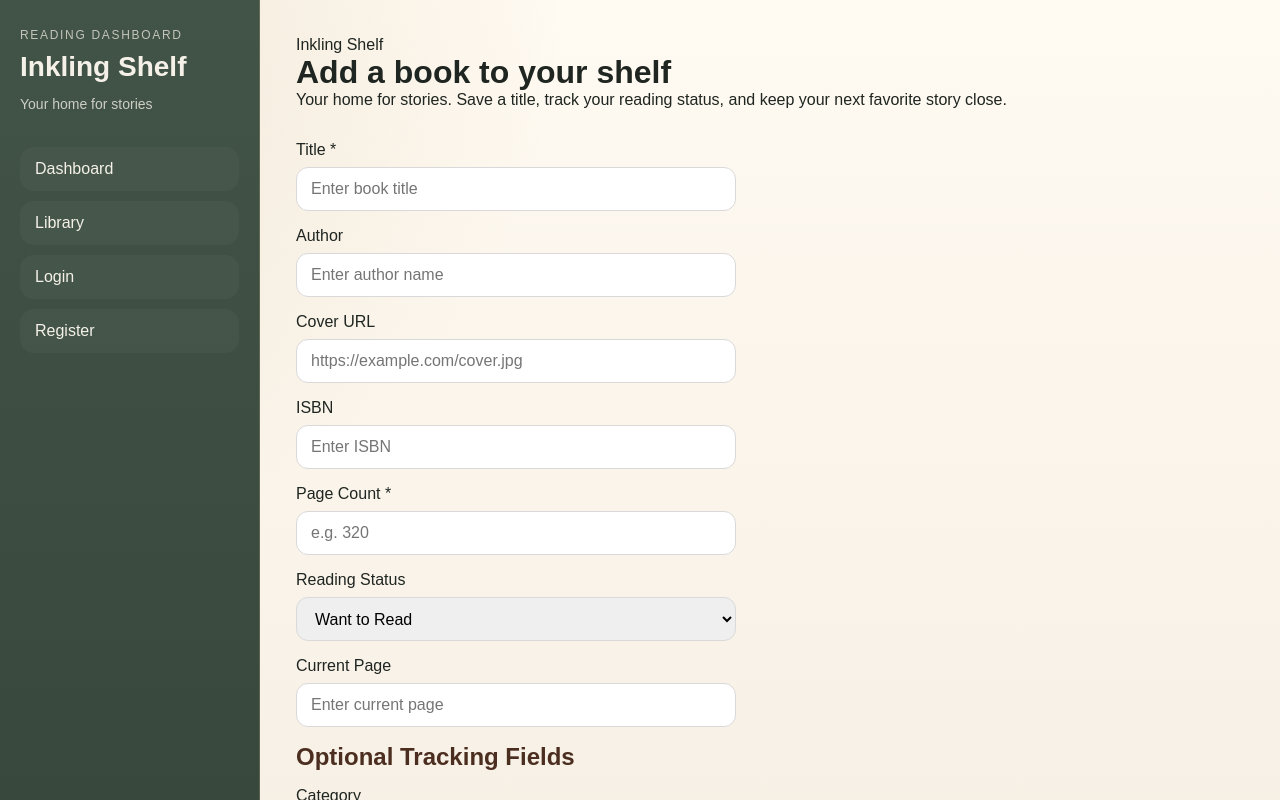
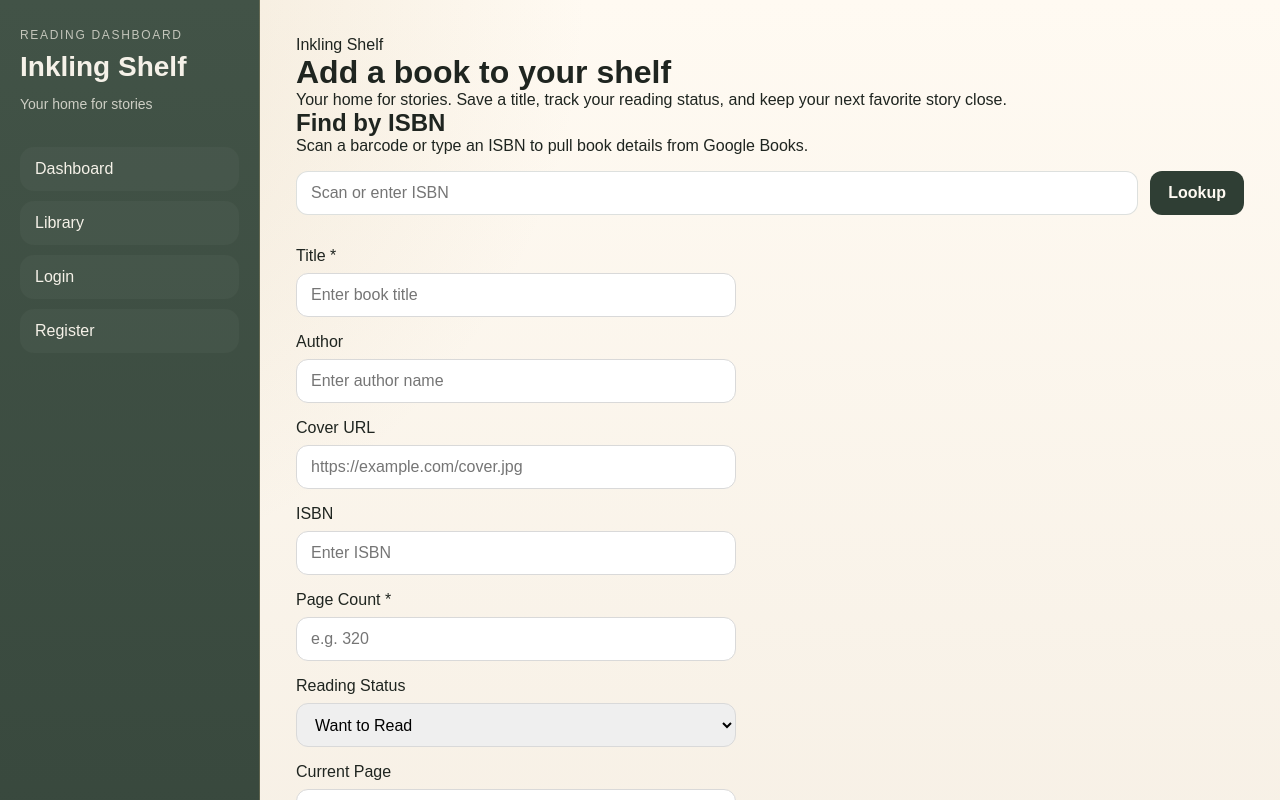
Before and after one commit to kwinsacowski/book-tracker, a Next.js app in the folder web/: page /add-book in a window 1280 px wide. Shown: the top 800 px of the page. Built offline with nearby package versions, Linux system fonts and the light colour scheme; no server answers.

Commit message:
feat: add Google Books ISBN lookup and dashboard filtering

```diff
--- a/web/src/app/add-book/page.tsx
+++ b/web/src/app/add-book/page.tsx
@@ -4,6 +4,7 @@ import { FormEvent, useState } from "react";
 import { useRouter } from "next/navigation";
 import { APP_NAME, APP_TAGLINE } from "@/config/app";
 import styles from "../../styles/home.module.css";
+import { lookupBookByIsbn, type BookLookupResult } from "@/lib/googleBooks";
 
 const API_URL = process.env.NEXT_PUBLIC_API_URL || "http://localhost:3000";
 
@@ -21,6 +22,9 @@ export default function AddBookPage() {
   const [author, setAuthor] = useState("");
   const [coverUrl, setCoverUrl] = useState("");
   const [isbn, setIsbn] = useState("");
+  const [lookupResult, setLookupResult] = useState<BookLookupResult | null>(null);
+  const [lookupError, setLookupError] = useState("");
+  const [isLookingUp, setIsLookingUp] = useState(false);
   const [pageCount, setPageCount] = useState("");
 
   const [status, setStatus] = useState<ReadingStatus>("WANT_TO_READ");
@@ -134,6 +138,40 @@ export default function AddBookPage() {
     }
   }
 
+  async function handleLookupByIsbn() {
+  setLookupError("");
+  setLookupResult(null);
+
+  const cleanIsbn = isbn.replace(/[^0-9Xx]/g, "");
+
+  if (!cleanIsbn) {
+    setLookupError("Enter or scan an ISBN first.");
+    return;
+  }
+
+  setIsLookingUp(true);
+
+  try {
+    const result = await lookupBookByIsbn(cleanIsbn);
+
+    if (!result) {
+      setLookupError("No book found for that ISBN.");
+      return;
+    }
+
+    setLookupResult(result);
+
+    setTitle(result.title ?? "");
+    setAuthor(result.author ?? "");
+    setPageCount(result.pageCount ? String(result.pageCount) : "");
+    setCoverUrl(result.coverUrl ?? "");
+  } catch {
+    setLookupError("Could not look up that book right now.");
+  } finally {
+    setIsLookingUp(false);
+  }
+}
+
   return (
     <div className={styles.page}>
       <main className={styles.main}>
@@ -145,6 +183,57 @@ export default function AddBookPage() {
             your next favorite story close.
           </p>
         </div>
+
+        <section className={styles.card}>
+          <h2>Find by ISBN</h2>
+          <p>
+            Scan a barcode or type an ISBN to pull book details from Google Books.
+          </p>
+
+          <div className={styles.lookupRow}>
+            <input
+              value={isbn}
+              onChange={(e) => setIsbn(e.target.value)}
+              placeholder="Scan or enter ISBN"
+            />
+
+            <button
+              type="button"
+              onClick={handleLookupByIsbn}
+              disabled={isLookingUp}
+            >
+              {isLookingUp ? "Looking up..." : "Lookup"}
+            </button>
+          </div>
+
+          {lookupError ? <p className={styles.errorText}>{lookupError}</p> : null}
+
+          {lookupResult ? (
+            <div className={styles.lookupResult}>
+              {lookupResult.coverUrl ? (
+                <img
+                  src={lookupResult.coverUrl}
+                  alt={`Cover for ${lookupResult.title}`}
+                  className={styles.lookupCover}
+                />
+              ) : null}
+
+              <div>
+                <h3>{lookupResult.title}</h3>
+                <p>{lookupResult.author || "Author unknown"}</p>
+
+                {lookupResult.pageCount ? (
+                  <p>{lookupResult.pageCount} pages</p>
+                ) : null}
+
+                <p className={styles.sourceNote}>
+                  Book details provided by Google Books. Please review and edit before
+                  saving.
+                </p>
+              </div>
+            </div>
+          ) : null}
+        </section>
 
         <form
           onSubmit={handleSubmit}
--- a/web/src/styles/home.module.css
+++ b/web/src/styles/home.module.css
@@ -283,3 +283,62 @@
   font-size: 13px;
   font-weight: 600;
 }
+
+.lookupRow {
+  display: flex;
+  gap: 12px;
+  flex-wrap: wrap;
+  margin-top: 16px;
+}
+
+.lookupRow input {
+  flex: 1;
+  min-width: 220px;
+  padding: 12px 14px;
+  border-radius: 12px;
+  border: 1px solid var(--border);
+}
+
+.lookupRow button {
+  padding: 12px 18px;
+  border-radius: 12px;
+  border: none;
+  background: var(--primary);
+  color: var(--surface);
+  font-weight: 700;
+  cursor: pointer;
+}
+
+.lookupRow button:disabled {
+  opacity: 0.7;
+  cursor: not-allowed;
+}
+
+.lookupResult {
+  display: flex;
+  gap: 16px;
+  margin-top: 18px;
+  padding: 16px;
+  border-radius: 16px;
+  background: var(--surface-strong);
+  border: 1px solid var(--border);
+}
+
+.lookupCover {
+  width: 86px;
+  height: 130px;
+  object-fit: cover;
+  border-radius: 10px;
+}
+
+.sourceNote {
+  margin-top: 10px;
+  font-size: 0.85rem;
+  opacity: 0.75;
+}
+
+.errorText {
+  margin-top: 10px;
+  color: #b42318;
+  font-weight: 700;
+}
```
